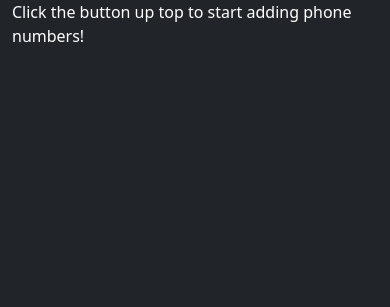
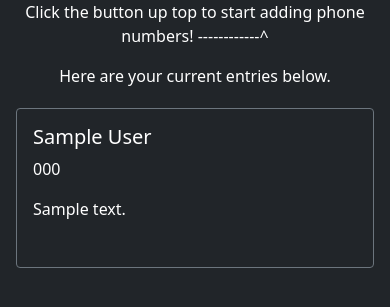
Before and after one commit to NathanPerrine/FlaskFoneBook, a Flask app: page / in a window 390 px wide. Shown: the part 66-373 px from the top of the page. Run offline with Flask 2, Linux system fonts and the light colour scheme; tables that the repository leaves empty hold one stand-in row (values such as "Sample post"); some libraries are stand-ins or nearby versions.

Commit message:
Display Phone Book entries on front page.

```diff
--- a/app/routes.py
+++ b/app/routes.py
@@ -4,8 +4,9 @@ from app.forms import PhoneBookForm
 from app.models import PhoneBook
 @app.route('/')
 def index():
+    phonebooks = PhoneBook.query.all()
     title = 'home'
-    return render_template('index.html', title = title)
+    return render_template('index.html', title = title, pb = phonebooks)
 
 
 
@@ -21,6 +22,6 @@ def phonebook():
         address = form.address.data
         new_pbook = PhoneBook(first_name = first_name, last_name = last_name, phone_number = phone_number, address = address)
 
-        # return redirect(url_for('index'))
+        return redirect(url_for('phonebook'))
 
     return render_template('phonebook.html', title = title, form = form)
--- a/app/templates/index.html
+++ b/app/templates/index.html
@@ -2,9 +2,22 @@
 
 {% block content %}
 
-    <p>Click the button up top to start adding phone numbers!</p>
+    <p class="text-center">Click the button up top to start adding phone numbers! ------------^</p>
+    <p class="text-center">Here are your current entries below.</p>
 
+    <div class="row">
+        {% for book in pb %}
+            <div class="col-sm-4 col-lg-3">
+                <div class="card bg-dark border-secondary d-flex m-1 overflow-auto" style="min-width: 12rem; min-height:10rem; max-height: 10rem">
+                    <div class="card-body">
+                        <h5 class="title">{{book.first_name}} {{book.last_name}}</h5>
+                        <p class="card-text">{{book.phone_number}}</p>
+                        <p class="card-text">{{book.address}}</p>
+                    </div>
+                </div>
+            </div>
 
-
+        {% endfor %}
+    </div>
 
 {% endblock content %}
```
